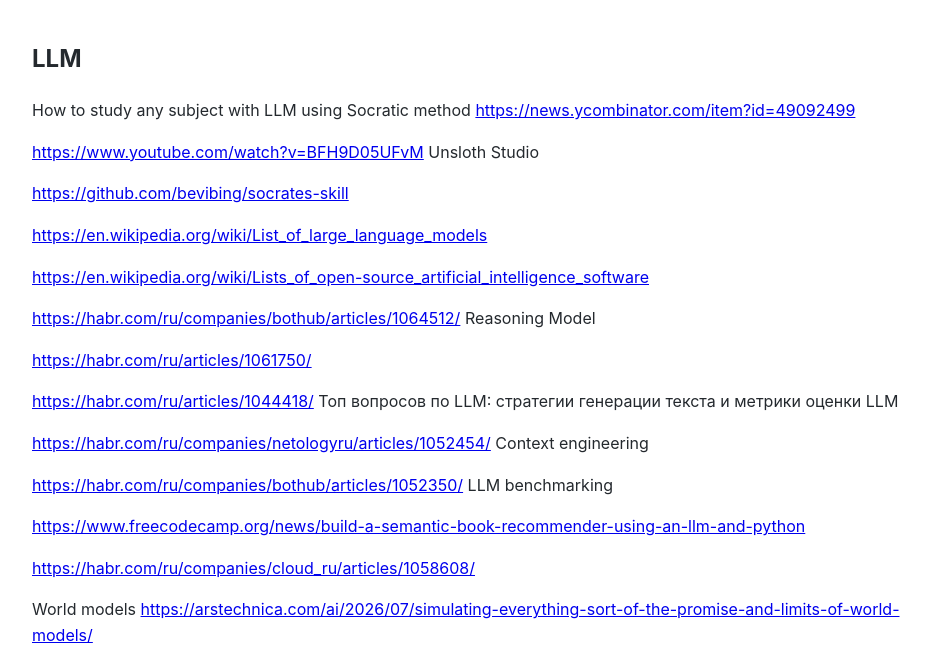
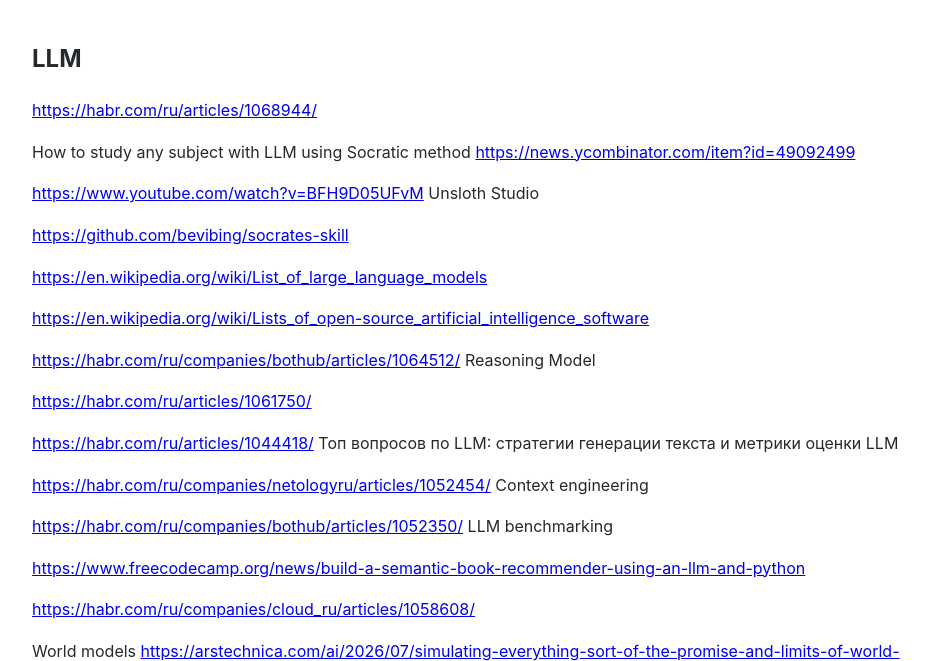
Before and after one commit to Michael-Lubinsky/michael-lubinsky.github.com, a Jekyll site: the page built from ml/llm.md, in a window 1280 px wide and 900 px high, cut to the strip 0-661 px from the top of the window. Shown: the whole strip, without its empty margins (158-1088 px from the left). Built offline with Jekyll 4.4.1, drawn with Linux system fonts in a browser that asks for light colours; our own code applies the rules of GitHub Pages for plain Markdown files.

Commit message:
Update LLM.md with additional study resources
Added links for studying subjects with LLM using the Socratic method.

```diff
--- a/ml/llm.md
+++ b/ml/llm.md
@@ -1,4 +1,6 @@
 ## LLM
+
+<https://habr.com/ru/articles/1068944/>
 
 How to study any subject with LLM using Socratic method
 <https://news.ycombinator.com/item?id=49092499>
```
